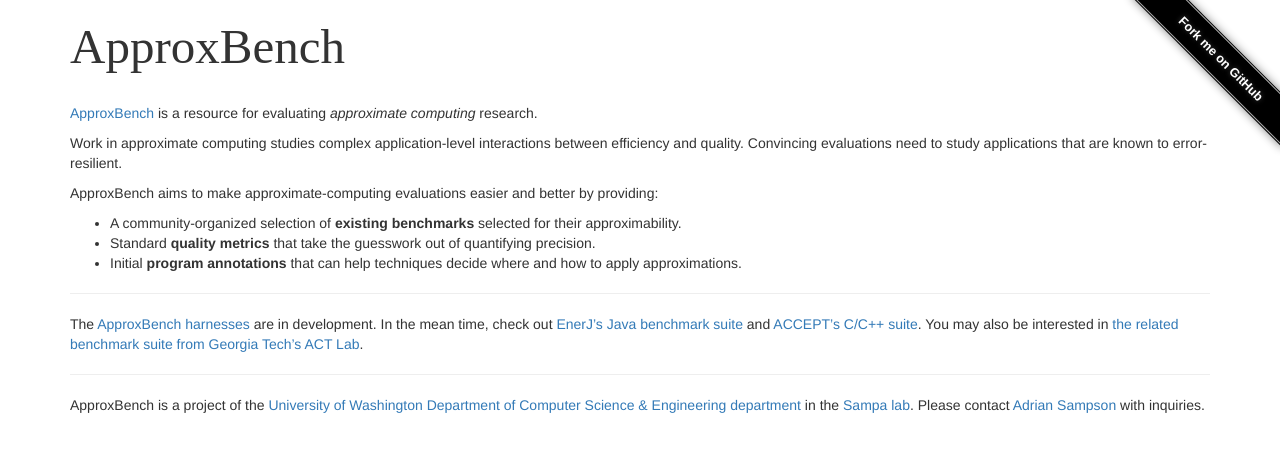
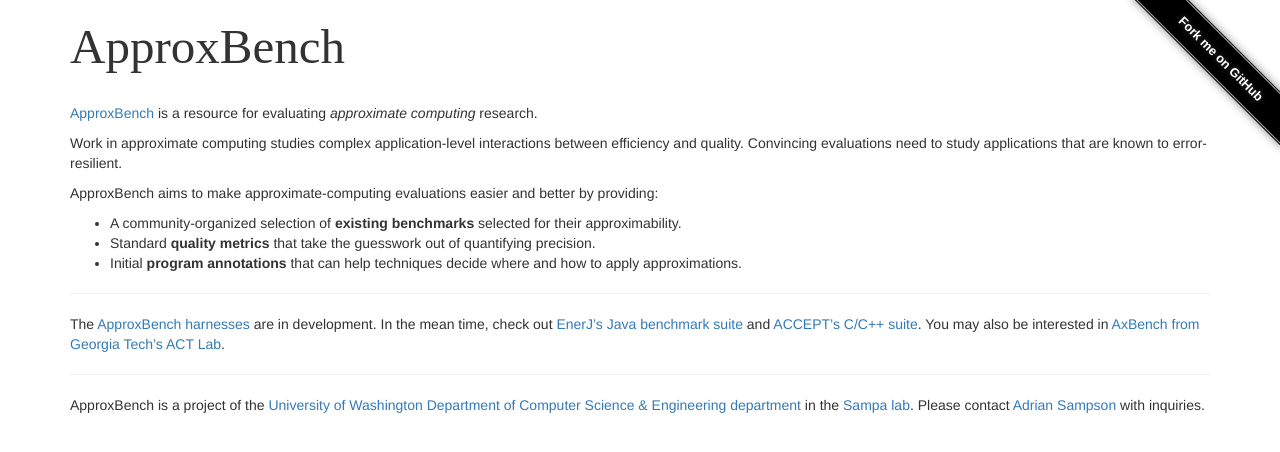
Before and after one commit to uwsampa/approxbench, a Jekyll site: the page built from site/index.md, in a window 1280 px wide. Shown: the top 452 px of the page. Built offline with Jekyll 4.4.1, drawn with Linux system fonts in a browser that asks for light colours; some web fonts are replaced; part of the change alters nothing that is shown.

Commit message:
Update AxBench link

```diff
--- a/site/_config.yml
+++ b/site/_config.yml
@@ -7,3 +7,6 @@ kramdown:
     auto_ids: false
     entity_output: symbolic
 highlighter: null
+
+exclude:
+    - Makefile
--- a/site/index.md
+++ b/site/index.md
@@ -14,7 +14,7 @@ ApproxBench aims to make approximate-computing evaluations easier and better by
 
 ---
 
-The [ApproxBench harnesses][gh] are in development. In the mean time, check out [EnerJ's Java benchmark suite][enerj-apps] and [ACCEPT's C/C++ suite][accept-apps]. You may also be interested in [the related benchmark suite from Georgia Tech's ACT Lab][axbench].
+The [ApproxBench harnesses][gh] are in development. In the mean time, check out [EnerJ's Java benchmark suite][enerj-apps] and [ACCEPT's C/C++ suite][accept-apps]. You may also be interested in [AxBench from Georgia Tech's ACT Lab][axbench].
 
 ---
 
@@ -24,6 +24,6 @@ ApproxBench is a project of the [University of Washington Department of Computer
 [sampa]: http://sampa.cs.washington.edu
 [cse]: http://www.cs.washington.edu
 [gh]: https://github.com/uwsampa/approxbench
-[axbench]: http://act-lab.org/bench.html
+[axbench]: http://axbench.org
 [enerj-apps]: http://sampa.cs.washington.edu/research/approximation/enerj.html
 [accept-apps]: https://github.com/uwsampa/accept-apps
```
